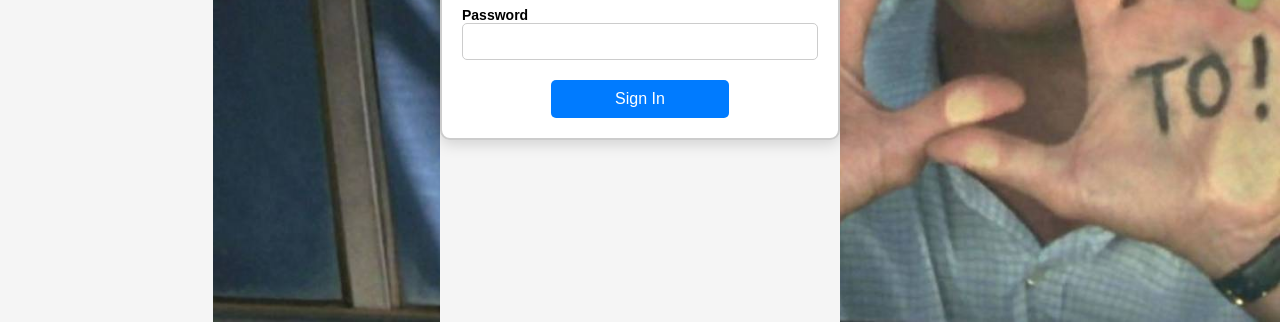
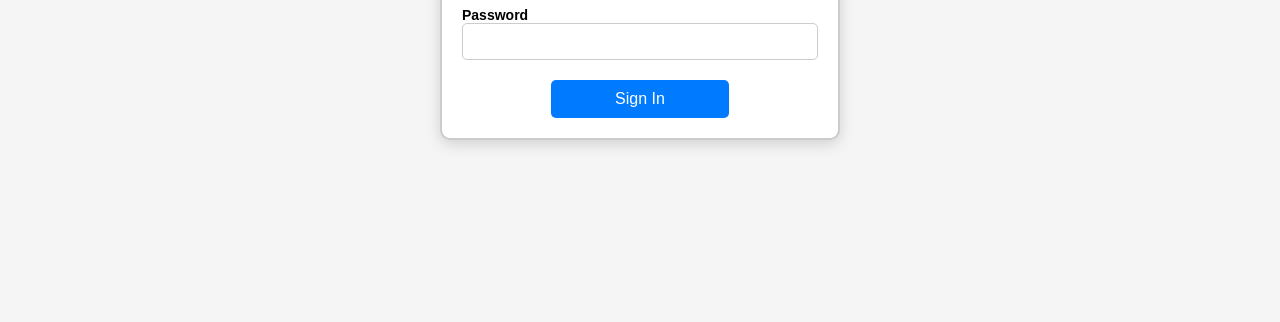
Before and after one commit to AndreaCiucani/its-school-register-frontend, a plain HTML site: page html/logIn.html in a window 1280 px wide. Shown: the part 478-800 px from the top of the page. Drawn offline with Linux system fonts and the light colour scheme.

Commit message:
tolto background

```diff
--- a/css/logInStyle.css
+++ b/css/logInStyle.css
@@ -6,10 +6,6 @@ html,body {
     align-items: center;
     font-family: Arial, Helvetica, sans-serif;
     background-color: #f5f5f5;
-    background-image: url("../img/prova.jpg");
-    background-size: contain;
-    background-position: right;
-    background-repeat: no-repeat;
 }
 
 .form-container {
```
